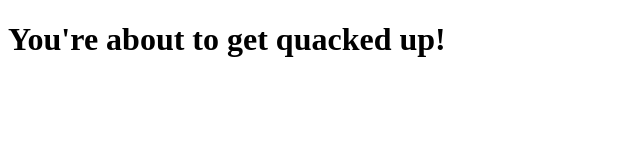
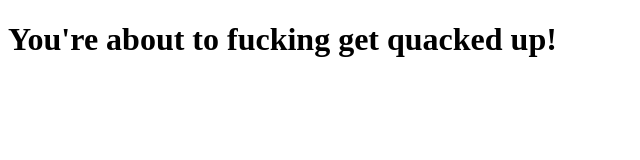
Before and after one commit to DuckersMcQuack/Duckers.PC, a plain HTML site: page index.html in a window 1280 px wide. Shown: the whole page, without its empty margins (0-640 px from the left). Drawn offline with Linux system fonts and the light colour scheme.

Commit message:
Update index.html

```diff
--- a/index.html
+++ b/index.html
@@ -4,6 +4,6 @@
 <title>Quack quack bitches</title>
 </head>
 <body>
-<h1>You're about to get quacked up!</h1>
+<h1>You're about to fucking get quacked up!</h1>
 </body>
 </html>
```
